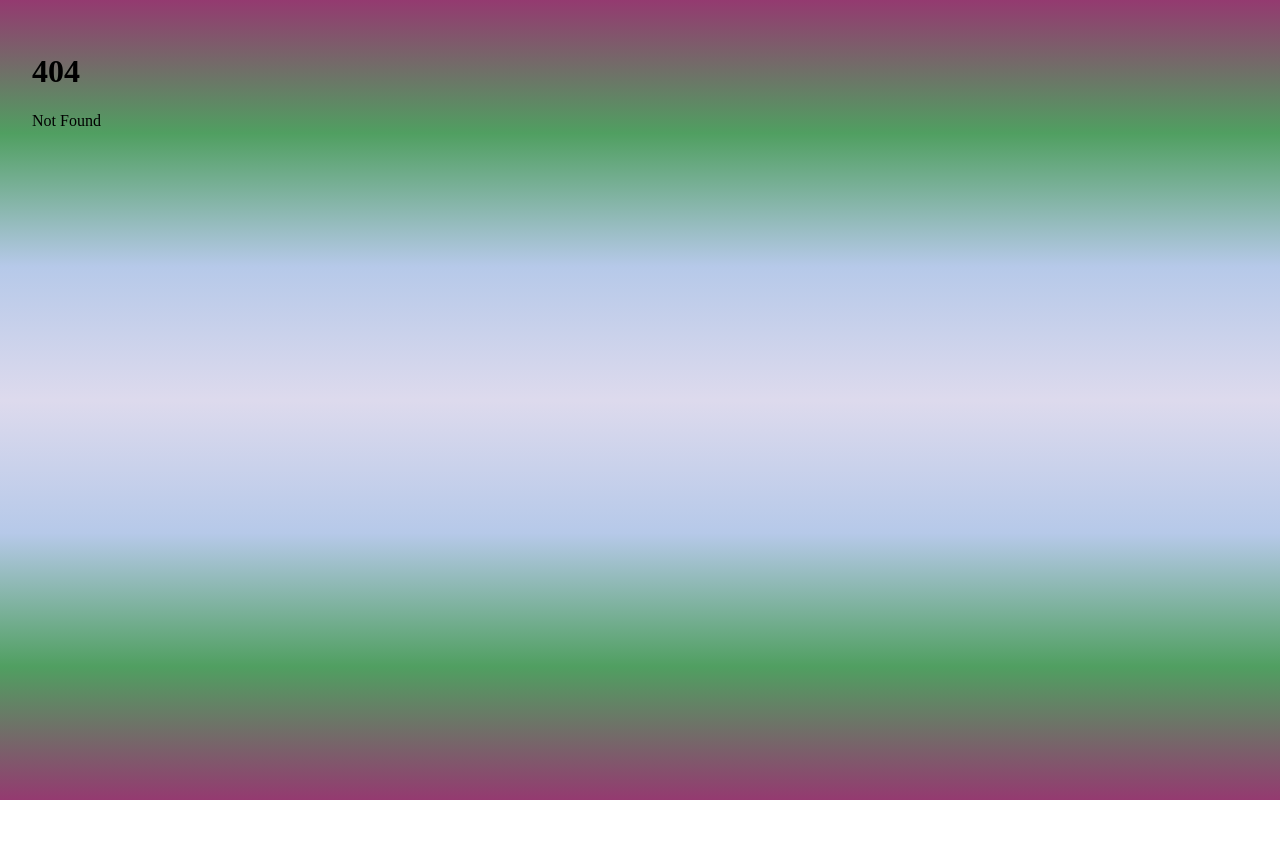
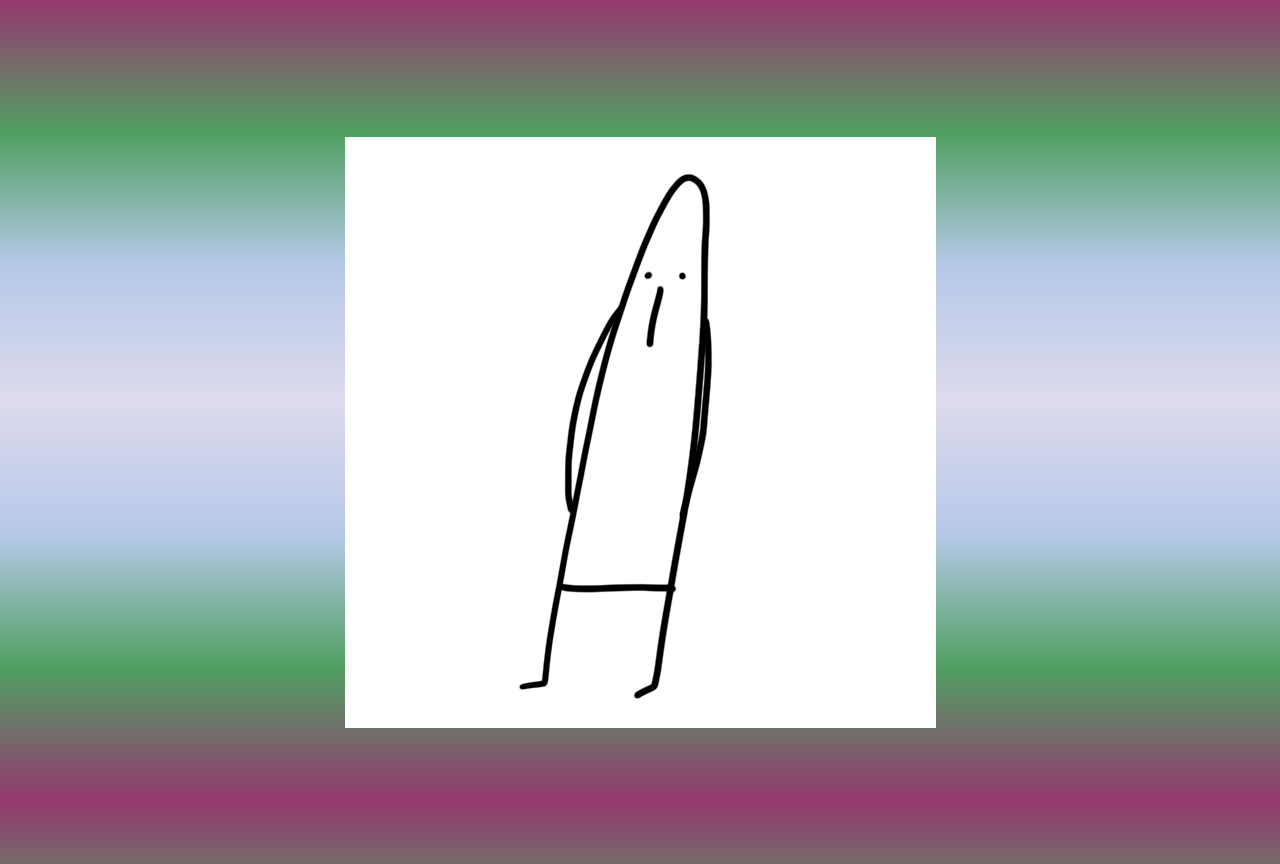
Before and after one commit to meurkalender/meurkalender.github.io, a SvelteKit app: page /woooooooo in a window 1280 px wide. Before the commit this address had no page. Before the commit the page ends 800 px from the top, so only its background shows below. Built offline with nearby package versions, Linux system fonts and the light colour scheme.

Commit message:
added successful payout

```diff
--- a/src/routes/kopenmaar/+page.svelte
+++ /dev/null
@@ -1 +0,0 @@
-<h1>Hier kopen dikke</h1>
--- /dev/null
+++ b/src/routes/woooooooo/+page.svelte
@@ -0,0 +1,17 @@
+<script>
+	import { base } from '$app/paths';
+</script>
+
+<div class="container">
+	<img src="{base}/images/woooo.gif" alt="" />
+</div>
+
+<style>
+	.container {
+		display: flex;
+		justify-content: center;
+		align-items: center;
+		height: 100vh;
+		padding: 0;
+	}
+</style>
```
Also changed, not shown: static/images/Picture3.gif (added), static/images/woooo.gif (added).
